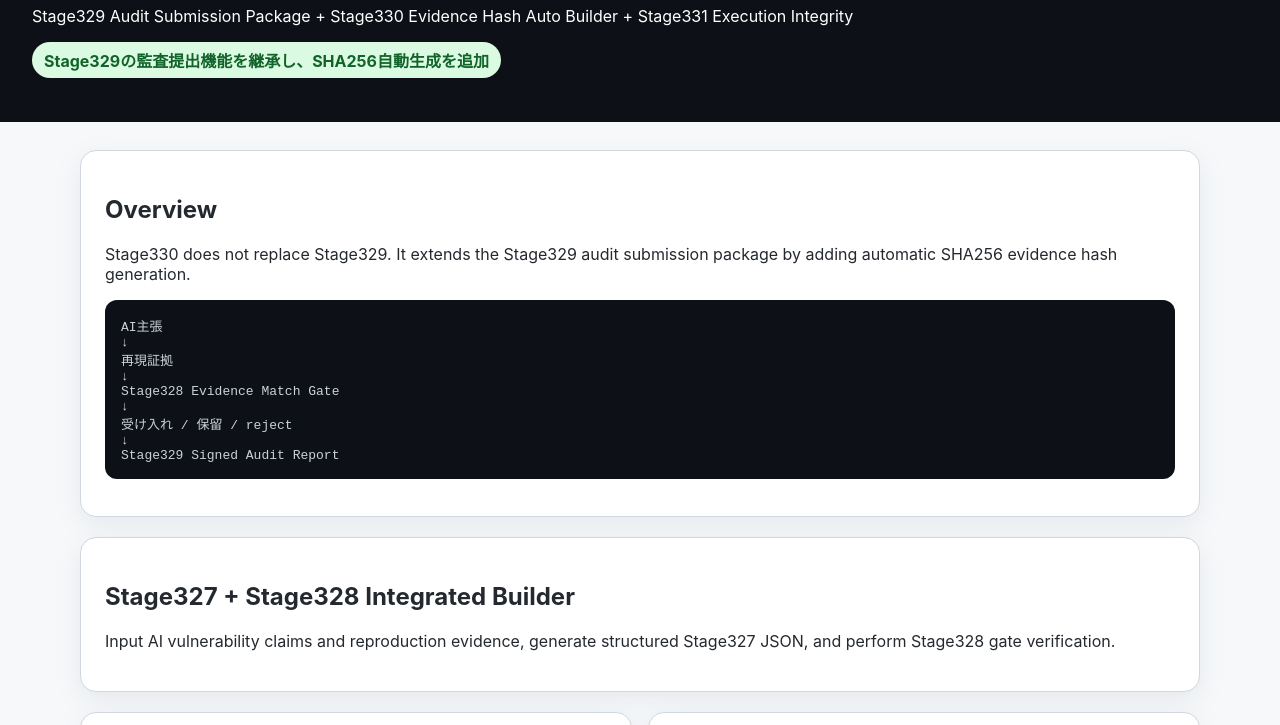
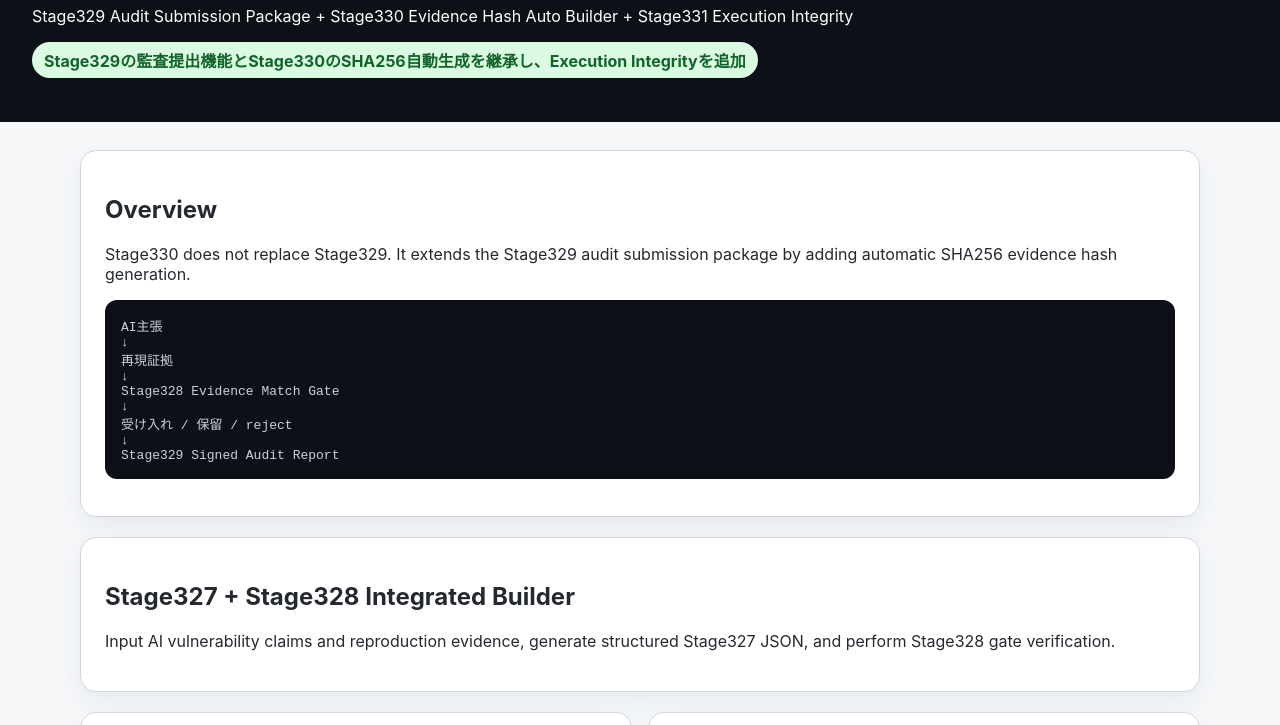
Before and after one commit to mokkunsuzuki-code/stage331, a plain HTML site: page docs/index.html in a window 1280 px wide. Shown: the part 120-845 px from the top of the page. Drawn offline with Linux system fonts and the light colour scheme.

Commit message:
Stage331: update Japanese public page summary

```diff
--- a/docs/index.html
+++ b/docs/index.html
@@ -28,7 +28,7 @@
 <header>
   <h1>REMEDA Stage331</h1>
   <p>Stage329 Audit Submission Package + Stage330 Evidence Hash Auto Builder + Stage331 Execution Integrity</p>
-  <span class="badge">Stage329の監査提出機能を継承し、SHA256自動生成を追加</span>
+  <span class="badge">Stage329の監査提出機能とStage330のSHA256自動生成を継承し、Execution Integrityを追加</span>
 </header>
 
 <main>
```
